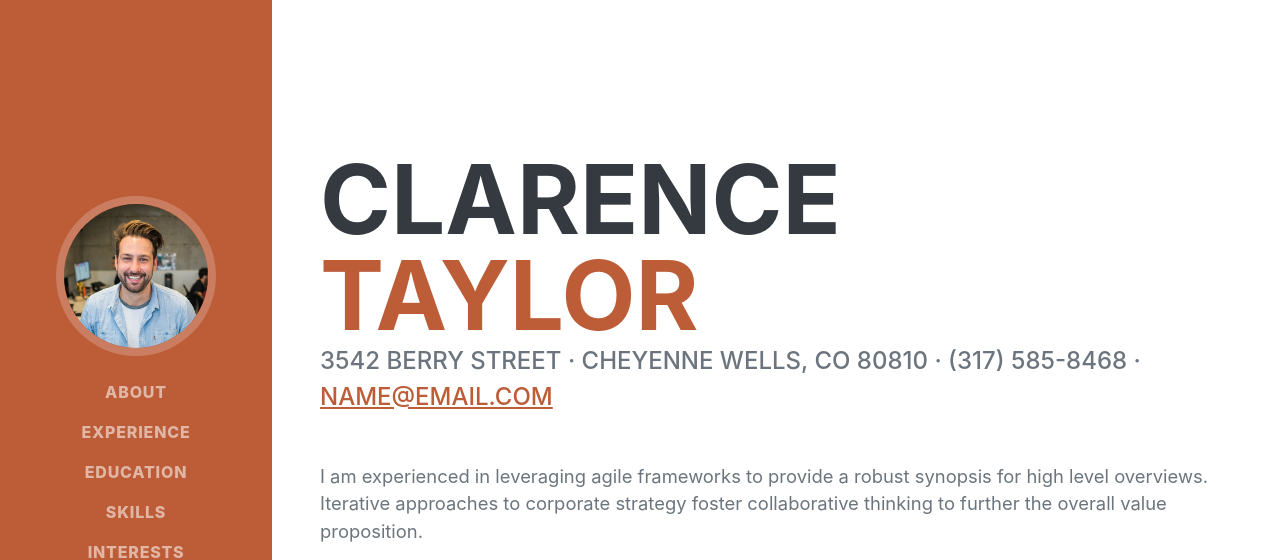
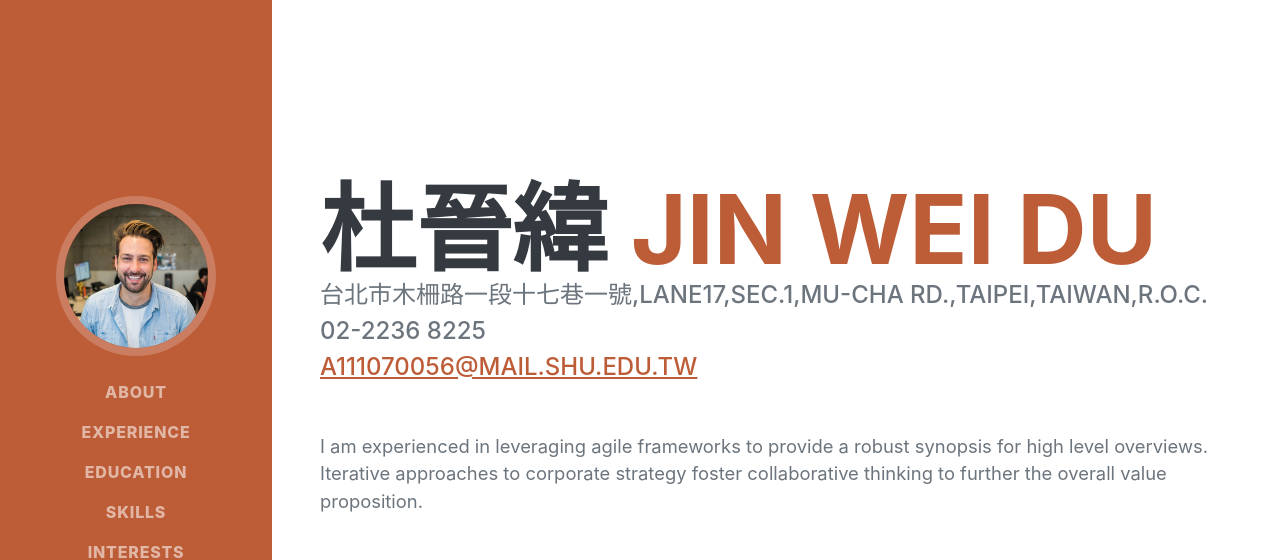
Before and after one commit to A111070056/A111070056.github.io, a plain HTML site: page index.html in a window 1280 px wide. Shown: the top 560 px of the page. Drawn offline with nearby package versions, Linux system fonts and the light colour scheme; a web font is replaced by a local one.

Commit message:
Update index.html

```diff
--- a/index.html
+++ b/index.html
@@ -40,12 +40,12 @@
             <section class="resume-section" id="about">
                 <div class="resume-section-content">
                     <h1 class="mb-0">
-                        Clarence
-                        <span class="text-primary">Taylor</span>
+                        杜晉緯
+                        <span class="text-primary">JIN WEI DU</span>
                     </h1>
                     <div class="subheading mb-5">
-                        3542 Berry Street · Cheyenne Wells, CO 80810 · (317) 585-8468 ·
-                        <a href="mailto:name@email.com">name@email.com</a>
+                        台北市木柵路一段十七巷一號,LANE17,SEC.1,MU-CHA RD.,TAIPEI,TAIWAN,R.O.C. <br> 02-2236 8225 <br>
+                        <a href="mailto:name@email.com" >a111070056@mail.shu.edu.tw</a>
                     </div>
                     <p class="lead mb-5">I am experienced in leveraging agile frameworks to provide a robust synopsis for high level overviews. Iterative approaches to corporate strategy foster collaborative thinking to further the overall value proposition.</p>
                     <div class="social-icons">
```
